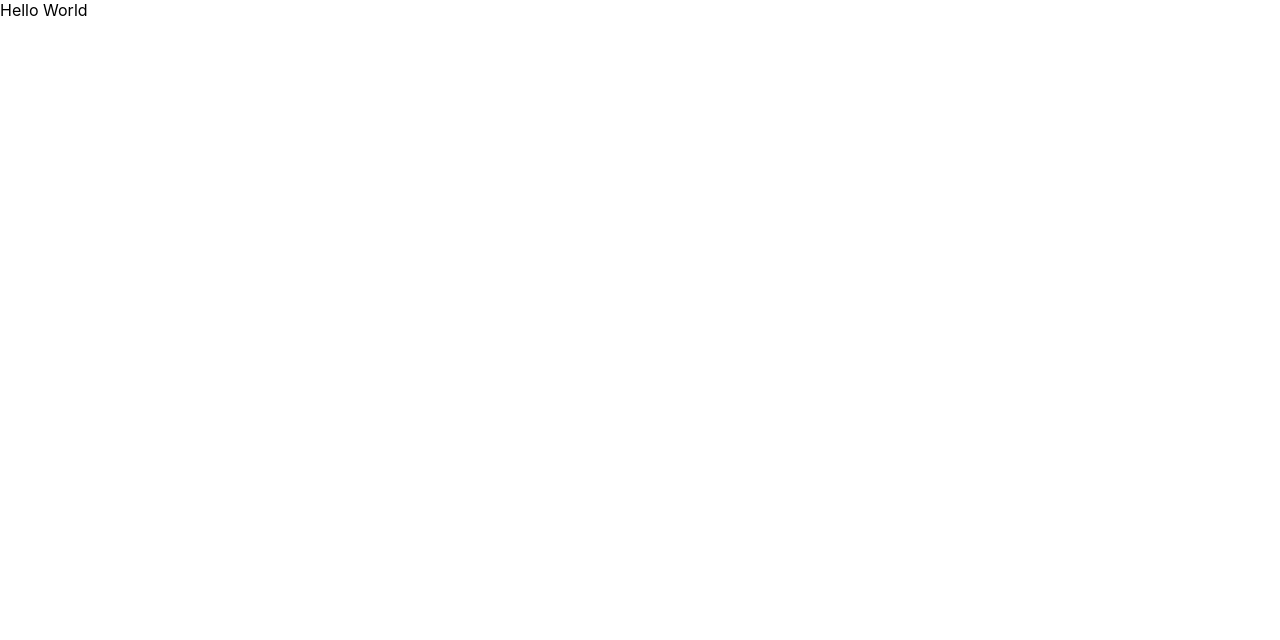
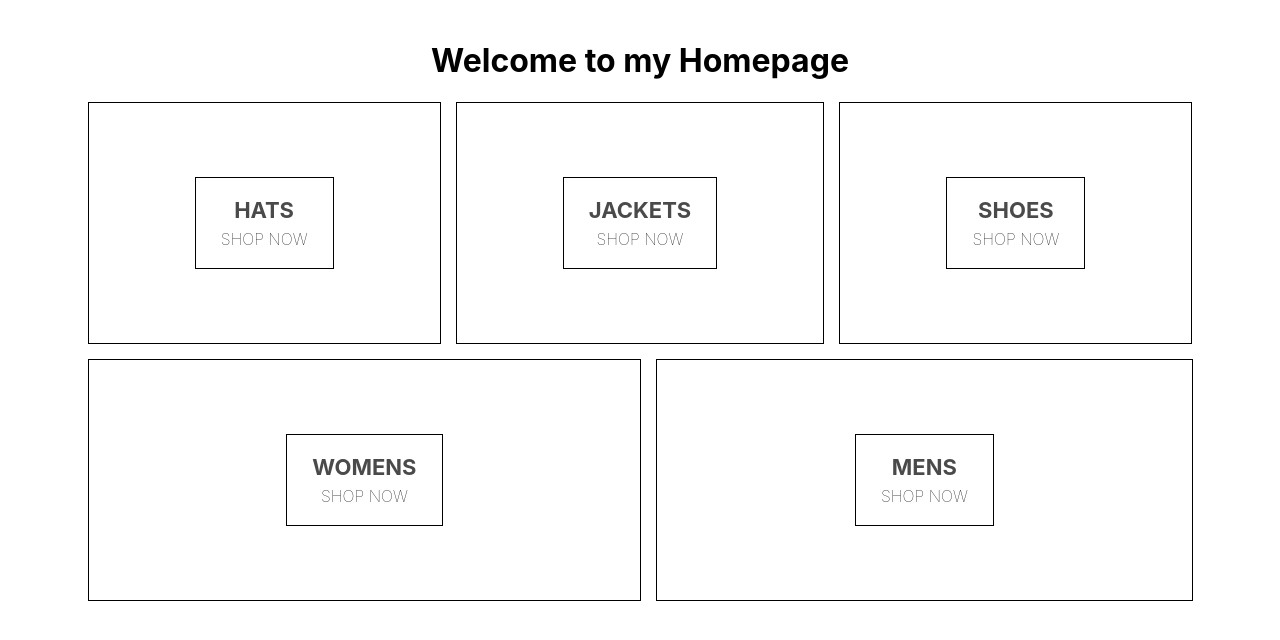
Before and after one commit to rojinabraham/my-clothing-ecommerce-site, a React (Create React App) app: page / in a window 1280 px wide. Shown: the top 640 px of the page. Built offline with nearby package versions, Linux system fonts and the light colour scheme.

Commit message:
added homepage

```diff
--- a/package.json
+++ b/package.json
@@ -6,6 +6,7 @@
     "@testing-library/jest-dom": "^4.2.4",
     "@testing-library/react": "^9.5.0",
     "@testing-library/user-event": "^7.2.1",
+    "node-sass": "^4.14.1",
     "react": "^16.13.1",
     "react-dom": "^16.13.1",
     "react-scripts": "3.4.3"
--- a/src/App.js
+++ b/src/App.js
@@ -1,8 +1,12 @@
 import React from "react";
 import "./App.css";
-
+import HomePage from "./homepage.component";
 function App() {
-  return <div>Hello World</div>;
+  return (
+    <div>
+      <HomePage></HomePage>
+    </div>
+  );
 }
 
 export default App;
--- /dev/null
+++ b/src/homepage.component.jsx
@@ -0,0 +1,41 @@
+import React from "react";
+import "./homepage.styles.scss";
+const HomePage = () => (
+  <div className="homepage">
+    <h1>Welcome to my Homepage</h1>
+    <div className="directory-menu">
+      <div className="menu-item">
+        <div className="content">
+          <div className="title">HATS</div>
+          <span className="subtitle">SHOP NOW</span>
+        </div>
+      </div>
+      <div className="menu-item">
+        <div className="content">
+          <div className="title">JACKETS</div>
+          <span className="subtitle">SHOP NOW</span>
+        </div>
+      </div>
+      <div className="menu-item">
+        <div className="content">
+          <div className="title">SHOES</div>
+          <span className="subtitle">SHOP NOW</span>
+        </div>
+      </div>
+      <div className="menu-item">
+        <div className="content">
+          <div className="title">WOMENS</div>
+          <span className="subtitle">SHOP NOW</span>
+        </div>
+      </div>
+      <div className="menu-item">
+        <div className="content">
+          <div className="title">MENS</div>
+          <span className="subtitle">SHOP NOW</span>
+        </div>
+      </div>
+    </div>
+  </div>
+);
+
+export default HomePage;
--- /dev/null
+++ b/src/homepage.styles.scss
@@ -0,0 +1,54 @@
+.homepage {
+  display: flex;
+  flex-direction: column;
+  align-items: center;
+  padding: 20px 80px;
+}
+
+.directory-menu {
+  width: 100%;
+  display: flex;
+  flex-wrap: wrap;
+  justify-content: space-between;
+}
+
+.menu-item {
+  min-width: 30%;
+  height: 240px;
+  flex: 1 1 auto;
+  display: flex;
+  align-items: center;
+  justify-content: center;
+  border: 1px solid black;
+  margin: 0 7.5px 15px;
+
+  &:first-child {
+    margin-right: 7.5px;
+  }
+
+  &:last-child {
+    margin-left: 7.5px;
+  }
+
+  .content {
+    height: 90px;
+    padding: 0 25px;
+    display: flex;
+    flex-direction: column;
+    align-items: center;
+    justify-content: center;
+    border: 1px solid black;
+
+    .title {
+      font-weight: bold;
+      margin-bottom: 6px;
+      font-size: 22px;
+      color: #4a4a4a;
+    }
+
+    .subtitle {
+      font-weight: lighter;
+      font-size: 16px;
+    }
+  }
+}
```
Also changed, not shown: 1 other file (tests, documents, lock files or other folders).
